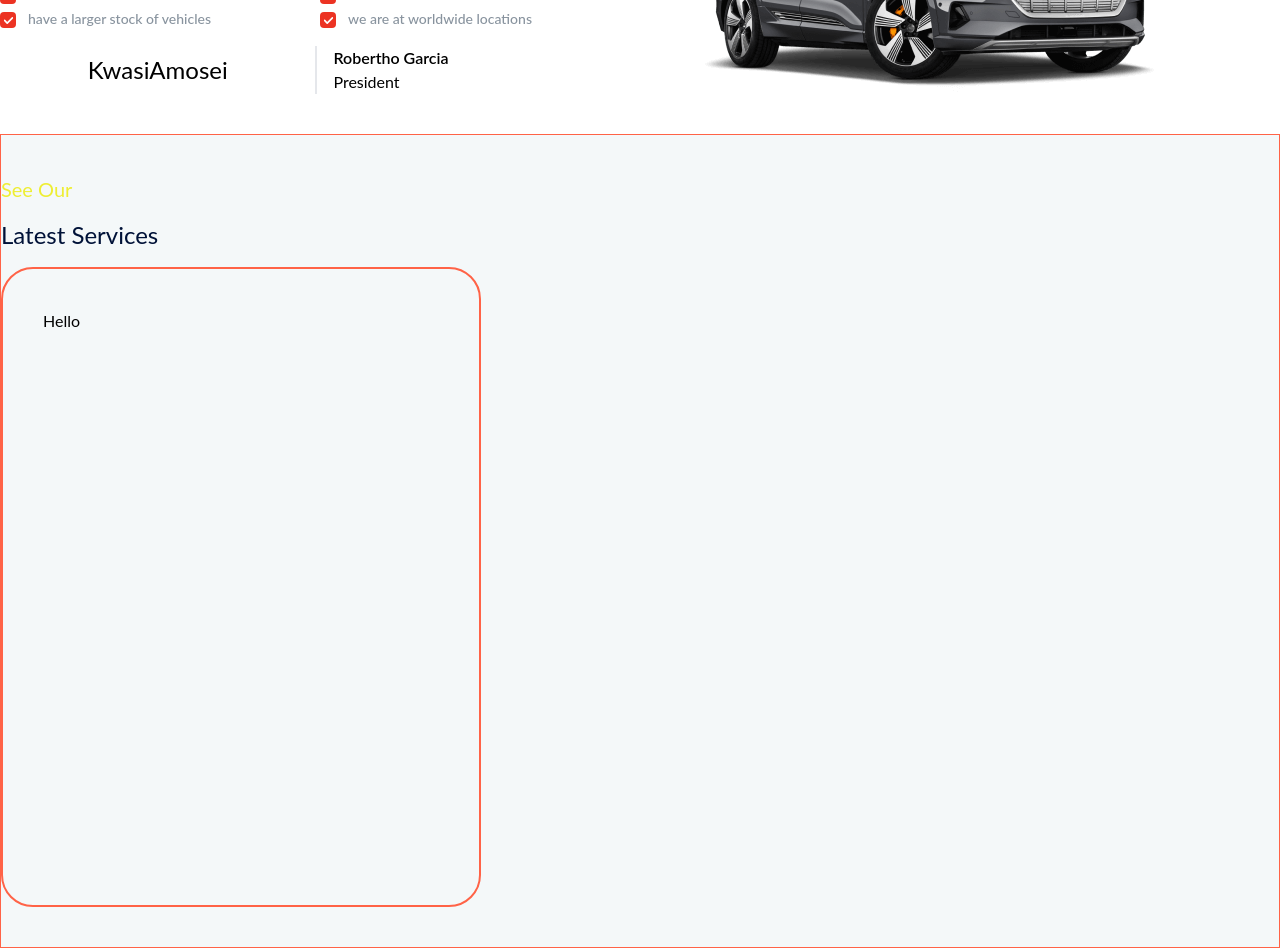
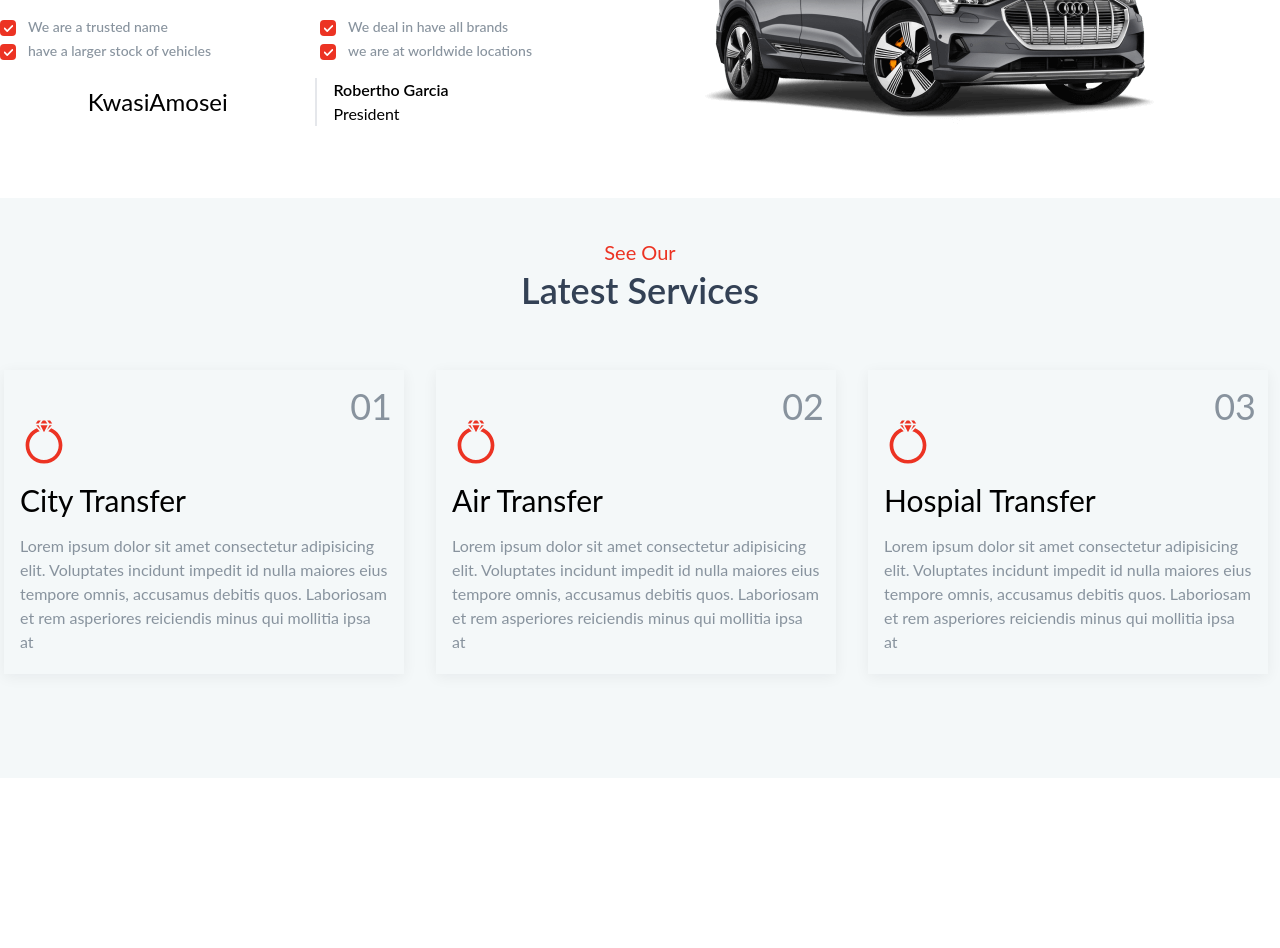
Before and after one commit to MockingJay-TC/customer-imperial_shuttle, a React (Create React App) app: page /about in a window 1280 px wide. Shown: the part 440-1388 px from the top of the page. After the commit the page ends 1218 px from the top, so only its background shows below. Built offline with nearby package versions, Linux system fonts and the light colour scheme.

Commit message:
services

```diff
--- a/public/assets/css/style.css
+++ b/public/assets/css/style.css
@@ -275,23 +275,6 @@ span {
   height: 700px;
 }
 
-/* Service Slider */
-.item {
-  min-height: 40rem;
-  border: 2px solid tomato;
-  width: 30rem;
-  padding: 40px;
-  border-radius: 2rem;
-}
-
-.inner-carousel {
-  display: flex;
-}
-.carousel {
-  cursor: grab;
-  overflow: hidden;
-}
-
 @media (max-height: 500px) {
   .slider-wrapper,
   .slide {
--- a/public/index.html
+++ b/public/index.html
@@ -24,6 +24,7 @@
     <link rel="stylesheet" href="assets/css/slider-animation.css" />
     <link rel="stylesheet" href="assets/css/search.css" />
 
+
     <title>React App</title>
   </head>
   <body>
--- a/src/Views/About/About.jsx
+++ b/src/Views/About/About.jsx
@@ -11,7 +11,7 @@ const About = () => {
         {/* About Title */}
         <Banner title="About Us" />
         {/* About Header */}
-        <div className=" text-center flex flex-col md:flex-row items-center max-w-7xl mx-2 md:mx-auto">
+        <div className=" text-center flex flex-col md:flex-row items-center max-w-7xl mx-2 md:mx-auto md:my-8">
           {/* welcome */}
           {/* Left Side */}
           <div className="w-full">
@@ -34,10 +34,16 @@ const About = () => {
           </div>
         </div>
         {/* See our Latest Services */}
-        <div className="bg-[#f4f8f9] border border-[tomato] py-10">
-          <h4 className="text-[#ee3] text-xl">See Our</h4>
-          <h2 className="text-[#001238] text-2xl my-4">Latest Services</h2>
-          <ServiceSlider/>
+        <div className="bg-[#f4f8f9] py-10">
+          <div>
+            <h4 className="text-[#ec3323] text-xl text-center">See Our</h4>
+            <h2 className="text-4xl leading-8 font-semibold mb-12 text-slate-700 text-center my-2">
+              Latest Services
+            </h2>
+            <div className="max-w-7xl mx-auto my-12">
+              <ServiceSlider />
+            </div>
+          </div>
         </div>
       </div>
     </div>
--- a/src/components/ServiceSlider/ServiceItem.jsx
+++ b/src/components/ServiceSlider/ServiceItem.jsx
@@ -1,9 +1,23 @@
-import {motion} from 'framer-motion'
+import { GiDiamondRing } from "react-icons/gi";
 
-const ServiceItem = () => {
+const ServiceItem = ({ title, description, index }) => {
   return (
-    <div>ServiceItem</div>
-  )
-}
+    <div
+      className="carousel-item relative py-5 px-4 w-[400px] snap-start"
+      style={{ boxShadow: "0 3px 14px 0 rgb(0 11 40 / 6%)" }}
+    >
+      {/* number */}
+      <div className="absolute right-3 top-4 text-[#88939e] text-4xl">
+        0{index + 1}
+      </div>
+      {/* image */}
+      <GiDiamondRing className="mt-7 text-5xl text-[#ec3323]" />
+      {/* title */}
+      <div className="text-3xl my-4">{title} </div>
+      {/* description */}
+      <p className="text-[#88939e] w-full">{description}</p>
+    </div>
+  );
+};
 
-export default ServiceItem
+export default ServiceItem;
--- a/src/components/ServiceSlider/ServiceSlider.jsx
+++ b/src/components/ServiceSlider/ServiceSlider.jsx
@@ -1,23 +1,120 @@
-import { useRef, useEffect, useState } from "react";
-import { motion } from "framer-motion";
+import { useState, useRef, useEffect } from "react";
 
-const ServiceSlider = () => {
-  const [width, setWidth] = useState(0);
-  const carousel = useRef();
-  useEffect(() => {}, []);
+// Data
+import data from "./data.json";
+import ServiceItem from "./ServiceItem";
+
+const Carousel = () => {
+  const maxScrollWidth = useRef(0);
+  const [currentIndex, setCurrentIndex] = useState(0);
+  const carousel = useRef(null);
+
+  const movePrev = () => {
+    if (currentIndex > 0) {
+      setCurrentIndex((prevState) => prevState - 1);
+    }
+  };
+
+  const moveNext = () => {
+    if (
+      carousel.current !== null &&
+      carousel.current.offsetWidth * currentIndex <= maxScrollWidth.current
+    ) {
+      setCurrentIndex((prevState) => prevState + 1);
+    }
+  };
+
+  const isDisabled = (direction) => {
+    if (direction === "prev") {
+      return currentIndex <= 0;
+    }
+
+    if (direction === "next" && carousel.current !== null) {
+      return (
+        carousel.current.offsetWidth * currentIndex >= maxScrollWidth.current
+      );
+    }
+
+    return false;
+  };
+
+  useEffect(() => {
+    if (carousel !== null && carousel.current !== null) {
+      carousel.current.scrollLeft = carousel.current.offsetWidth * currentIndex;
+    }
+  }, [currentIndex]);
+
+  useEffect(() => {
+    maxScrollWidth.current = carousel.current
+      ? carousel.current.scrollWidth - carousel.current.offsetWidth
+      : 0;
+  }, []);
+
   return (
-    <div>
-      <motion.dev ref={carousel} className="carousel">
-        <motion.dev
-          drag="x"
-          dragConstraints={{ right: 0 }}
-          className="inner-carousel"
+    <div className="carousel my-12 mx-auto">
+      <div className="relative overflow-hidden">
+        <div className="hidden  justify-between absolute top left w-full h-full">
+          <button
+            onClick={movePrev}
+            className="hover:bg-blue-900/75 text-white w-10 h-full text-center opacity-75 hover:opacity-100 disabled:opacity-25 disabled:cursor-not-allowed z-10 p-0 m-0 transition-all ease-in-out duration-300"
+            disabled={isDisabled("prev")}
+          >
+            <svg
+              xmlns="http://www.w3.org/2000/svg"
+              className="h-12 w-20 -ml-5"
+              fill="none"
+              viewBox="0 0 24 24"
+              stroke="currentColor"
+              strokeWidth={2}
+            >
+              <path
+                strokeLinecap="round"
+                strokeLinejoin="round"
+                d="M15 19l-7-7 7-7"
+              />
+            </svg>
+            <span className="sr-only">Prev</span>
+          </button>
+          <button
+            onClick={moveNext}
+            className="hover:bg-blue-900/75 text-white w-10 h-full text-center opacity-75 hover:opacity-100 disabled:opacity-25 disabled:cursor-not-allowed z-10 p-0 m-0 transition-all ease-in-out duration-300"
+            disabled={isDisabled("next")}
+          >
+            <svg
+              xmlns="http://www.w3.org/2000/svg"
+              className="h-12 w-20 -ml-5"
+              fill="none"
+              viewBox="0 0 24 24"
+              stroke="currentColor"
+              strokeWidth={2}
+            >
+              <path
+                strokeLinecap="round"
+                strokeLinejoin="round"
+                d="M9 5l7 7-7 7"
+              />
+            </svg>
+            <span className="sr-only">Next</span>
+          </button>
+        </div>
+        <div
+          ref={carousel}
+          className="carousel-container relative mx-auto md:inline-flex gap-8 my-4 md:mx-1 scroll-smooth snap-x snap-mandatory touch-pan-x z-0"
         >
-          <motion.dev className="item">Hello</motion.dev>
-        </motion.dev>
-      </motion.dev>
+          {data.resources.map((resource, index) => {
+            return (
+              <ServiceItem
+                title={resource.title}
+                description={resource.description}
+                index={index}
+                key={index}
+              />
+            );
+          })}
+        </div>
+      </div>
     </div>
   );
 };
 
-export default ServiceSlider;
+export default Carousel;
--- /dev/null
+++ b/src/components/ServiceSlider/data.json
@@ -0,0 +1,40 @@
+{
+  "resources": [
+    {
+      "title": "City Transfer",
+      "description": "Lorem ipsum dolor sit amet consectetur adipisicing elit. Voluptates incidunt impedit id nulla maiores eius tempore omnis, accusamus debitis quos. Laboriosam et rem asperiores reiciendis minus qui mollitia ipsa at",
+      "link": "https://twitter.com/kendalmintcode",
+      "imageUrl": "https://placeimg.com/300/300/any"
+    },
+    {
+      "title": "Air Transfer",
+      "description": "Lorem ipsum dolor sit amet consectetur adipisicing elit. Voluptates incidunt impedit id nulla maiores eius tempore omnis, accusamus debitis quos. Laboriosam et rem asperiores reiciendis minus qui mollitia ipsa at",
+      "link": "https://ark-labs.co.uk",
+      "imageUrl": "https://placeimg.com/300/300/animals"
+    },
+    {
+      "title": "Hospial Transfer",
+      "description": "Lorem ipsum dolor sit amet consectetur adipisicing elit. Voluptates incidunt impedit id nulla maiores eius tempore omnis, accusamus debitis quos. Laboriosam et rem asperiores reiciendis minus qui mollitia ipsa at",
+      "link": "https://twitter.com/kendalmintcode",
+      "imageUrl": "https://placeimg.com/300/300/architecture"
+    },
+    {
+      "title": "Wedding Ceremony",
+      "description": "Lorem ipsum dolor sit amet consectetur adipisicing elit. Voluptates incidunt impedit id nulla maiores eius tempore omnis, accusamus debitis quos. Laboriosam et rem asperiores reiciendis minus qui mollitia ipsa at",
+      "link": "https://robkendal.co.uk",
+      "imageUrl": "https://placeimg.com/300/300/nature"
+    },
+    {
+      "title": "Whole City Tour",
+      "description": "Lorem ipsum dolor sit amet consectetur adipisicing elit. Voluptates incidunt impedit id nulla maiores eius tempore omnis, accusamus debitis quos. Laboriosam et rem asperiores reiciendis minus qui mollitia ipsa at",
+      "link": "https://twitter.com/kendalmintcode",
+      "imageUrl": "https://placeimg.com/300/300/people"
+    },
+    {
+      "title": "Baggage Transport",
+      "description": "Lorem ipsum dolor sit amet consectetur adipisicing elit. Voluptates incidunt impedit id nulla maiores eius tempore omnis, accusamus debitis quos. Laboriosam et rem asperiores reiciendis minus qui mollitia ipsa at",
+      "link": "https://twitter.com/kendalmintcode",
+      "imageUrl": "https://placeimg.com/300/300/tech"
+    }
+  ]
+}
```
